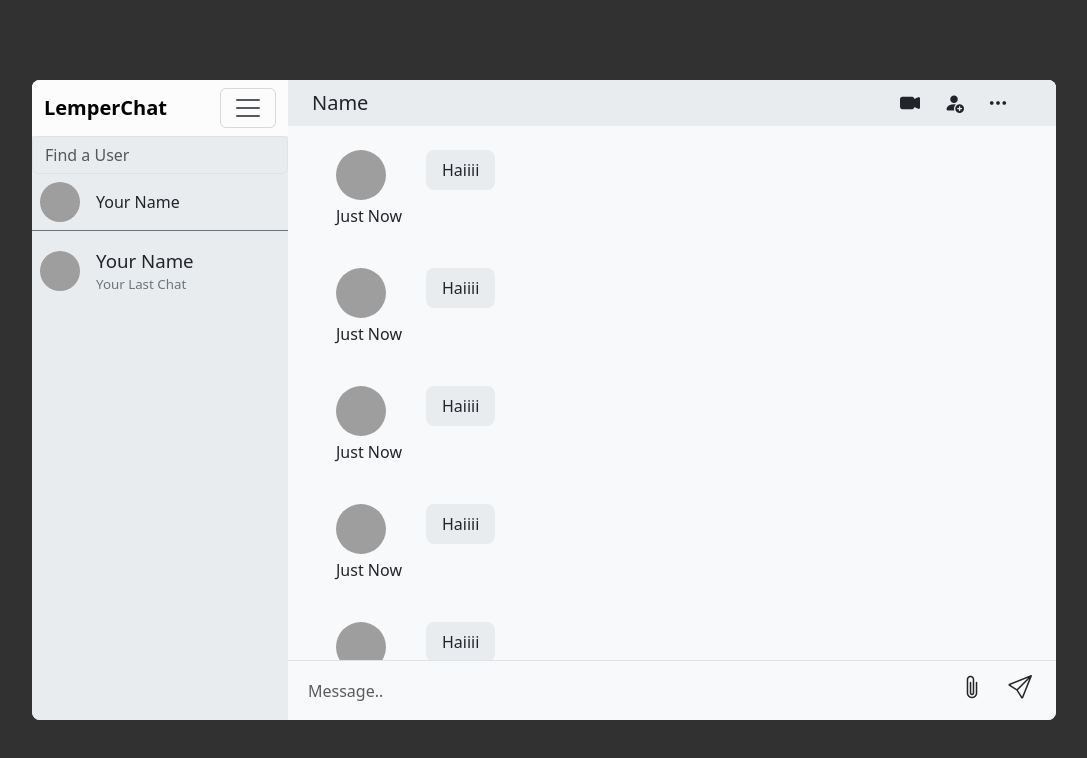
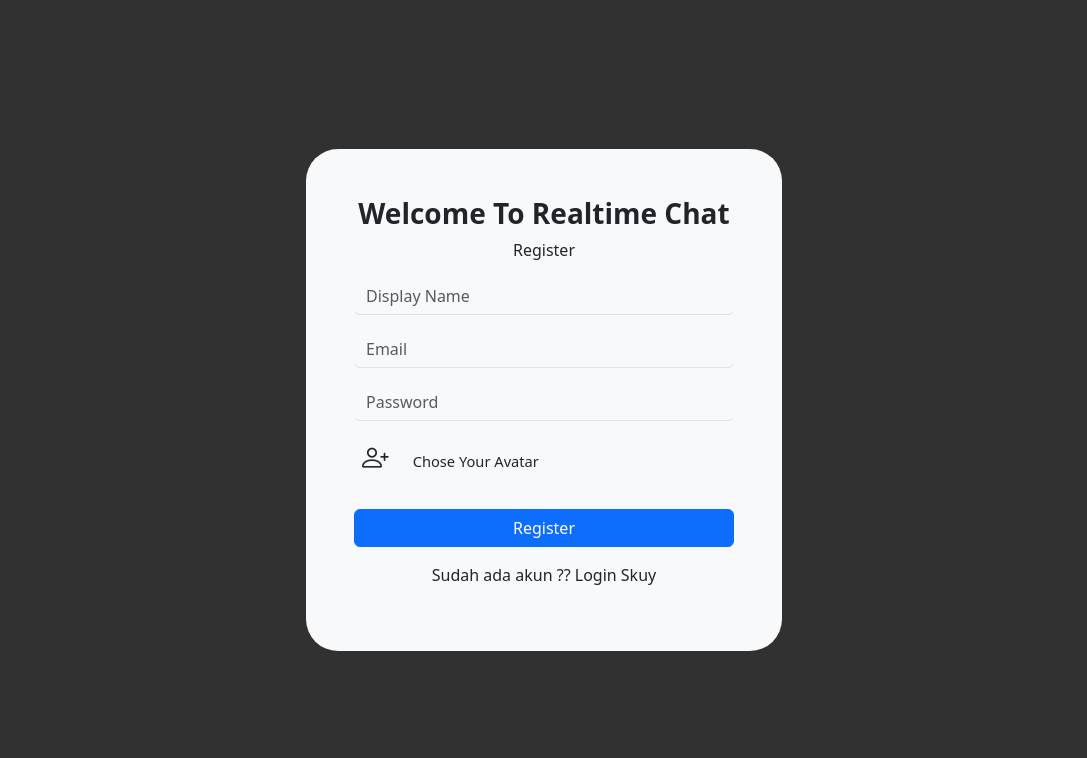
Before and after one commit to koplakzs/chat-realtime-react-firebase, a React (Vite) app: page / in a window 1280 px wide. Shown: the top 758 px of the page, without its empty margins (96-1183 px from the left). Built offline with nearby package versions, Linux system fonts and the light colour scheme; grey boxes are pictures that could not be loaded.

Commit message:
test firebase

```diff
--- a/package.json
+++ b/package.json
@@ -12,6 +12,7 @@
   "dependencies": {
     "bootstrap": "^5.3.0",
     "bootstrap-icons": "^1.10.5",
+    "firebase": "^9.23.0",
     "react": "^18.2.0",
     "react-dom": "^18.2.0"
   },
--- a/src/App.jsx
+++ b/src/App.jsx
@@ -7,7 +7,7 @@ import Register from "./pages/Register";
 import Home from "./pages/home";
 
 const App = () => {
-  return <Home />;
+  return <Register />;
 };
 
 export default App;
--- /dev/null
+++ b/src/firebase.js
@@ -0,0 +1,16 @@
+import { initializeApp } from "firebase/app";
+import { getAuth } from "firebase/auth";
+import { getStorage } from "firebase/storage";
+
+const firebaseConfig = {
+  apiKey: import.meta.env.VITE_API_FIREBASE,
+  authDomain: "chat-realtime-8f2eb.firebaseapp.com",
+  projectId: "chat-realtime-8f2eb",
+  storageBucket: "chat-realtime-8f2eb.appspot.com",
+  messagingSenderId: "1025481083375",
+  appId: "1:1025481083375:web:aa71ade12156499e45ce1a",
+};
+
+export const app = initializeApp(firebaseConfig);
+export const auth = getAuth();
+export const storage = getStorage();
--- a/src/pages/Register.jsx
+++ b/src/pages/Register.jsx
@@ -1,11 +1,45 @@
-import "../App.css";
+import { createUserWithEmailAndPassword, updateProfile } from "firebase/auth";
+import { auth, storage } from "../firebase";
+import { useState } from "react";
+import { ref, uploadBytesResumable, getDownloadURL } from "firebase/storage";
+
 const Register = () => {
+  const [error, setError] = useState(false);
+  const handleSubmit = (e) => {
+    e.preventDefault();
+    const displayName = e.target[0].value;
+    const email = e.target[1].value;
+    const password = e.target[2].value;
+    const file = e.target[3].files[0];
+    try {
+      const res = createUserWithEmailAndPassword(auth, email, password);
+
+      const storageRef = ref(storage, displayName);
+
+      const uploadTask = uploadBytesResumable(storageRef, file);
+
+      uploadTask.on(
+        (error) => {
+          setError(true);
+        },
+        () => {
+          getDownloadURL(uploadTask.snapshot.ref).then(async (downloadURL) => {
+            await updateProfile;
+          });
+        }
+      );
+    } catch (err) {
+      setError(true);
+      console.log(error);
+    }
+  };
+
   return (
     <div className="register container">
       <div className="form bg-light p-5 rounded-5 text-center">
         <h3 className="fw-bold">Welcome To Realtime Chat</h3>
         <p>Register</p>
-        <form>
+        <form onSubmit={handleSubmit}>
           <div className="mb-3">
             <input
               type="text"
@@ -49,6 +83,7 @@ const Register = () => {
           <button type="submit" className="btn btn-primary mt-3 mb-3 col-12">
             Register
           </button>
+          {error ? <span>Somwthing Error</span> : ""}
         </form>
         <p>Sudah ada akun ?? Login Skuy</p>
       </div>
```
Also changed, not shown: 2 other files (tests, documents, lock files or other folders).
